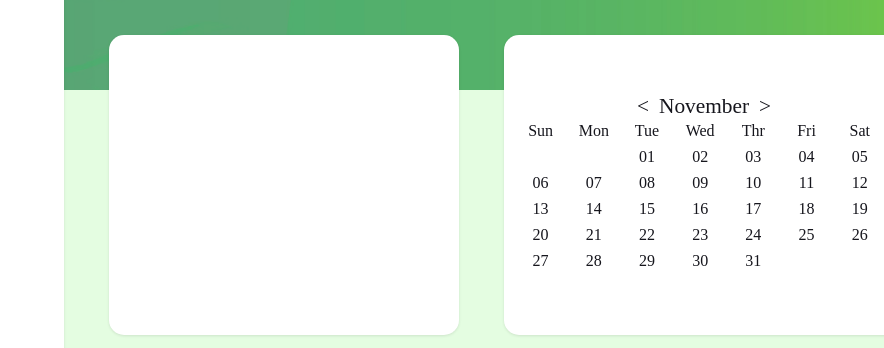
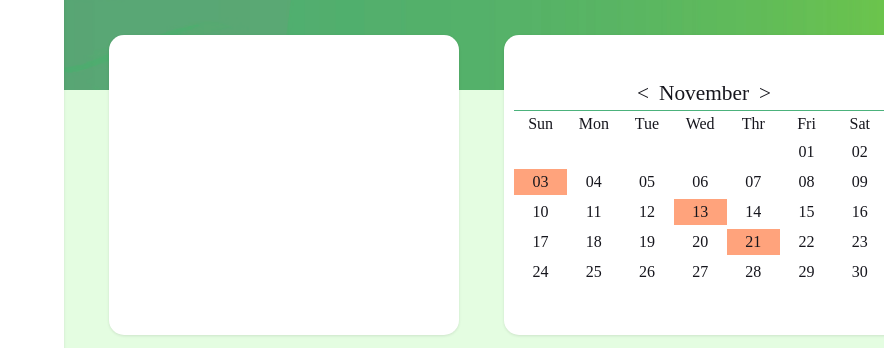
Before and after one commit to ColeyG/garduino-webapp, a website built with webpack: page public/index.html in a window 1280 px wide. Shown: the part 190-538 px from the top of the page, 396-1280 px from the left. Built offline with nearby package versions, Linux system fonts and the light colour scheme; a web font is replaced by a local one.

Commit message:
Calendar Tweaks

```diff
--- a/src/calendar.js
+++ b/src/calendar.js
@@ -9,10 +9,9 @@ const leadingZero = (number) => {
   return number;
 };
 
-const calendarize = (calendar) => {
+const calendarize = (calendar, numOfDays, higlightedDays) => {
   const body = calendar.querySelector('.cal-body');
-  const numOfDays = 31;
-  const offset = 2;
+  const offset = 5;
   for (let i = 0; i < offset; i++) {
     const day = document.createElement('p');
     day.className = 'number-day';
@@ -21,9 +20,12 @@ const calendarize = (calendar) => {
   for (let i = 0; i < numOfDays; i++) {
     const day = document.createElement('p');
     day.className = 'number-day';
+    if (higlightedDays.includes(i + 1)) {
+      day.className += ' highlight';
+    }
     day.append(document.createTextNode(leadingZero(i + 1)));
     body.appendChild(day);
   }
 };
 
-calendarize(calendarElement);
+calendarize(calendarElement, 30, [3, 13, 21]);
--- a/styles/pages/index.scss
+++ b/styles/pages/index.scss
@@ -128,6 +128,8 @@
             }
           }
           .cal-body {
+            border-top: 1px solid $green;
+            padding-top: 5px;
             width: 100%;
             display: flex;
             justify-content: flex-start;
@@ -138,7 +140,12 @@
               margin-bottom: 5px;
             }
             .number-day {
-              margin: 5px 0;
+              display: block;
+              padding: 5px 0;
+              margin: 2px 0;
+            }
+            .highlight {
+              background-color: $salmon;
             }
             p {
               text-align: center;
```
Also changed, not shown: compiled/bundle.css, compiled/bundle.js.
